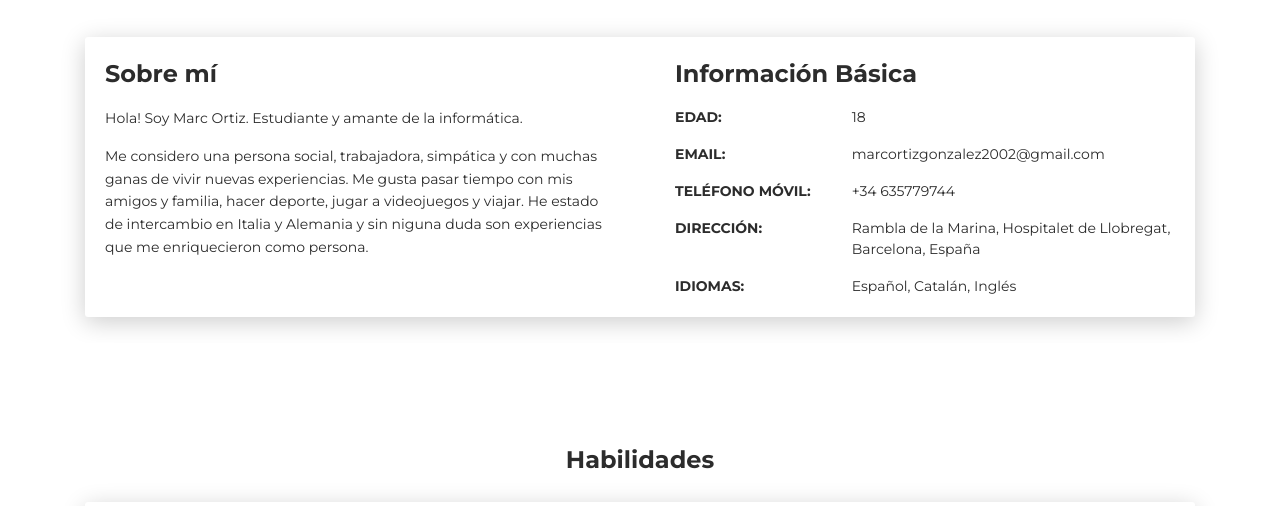
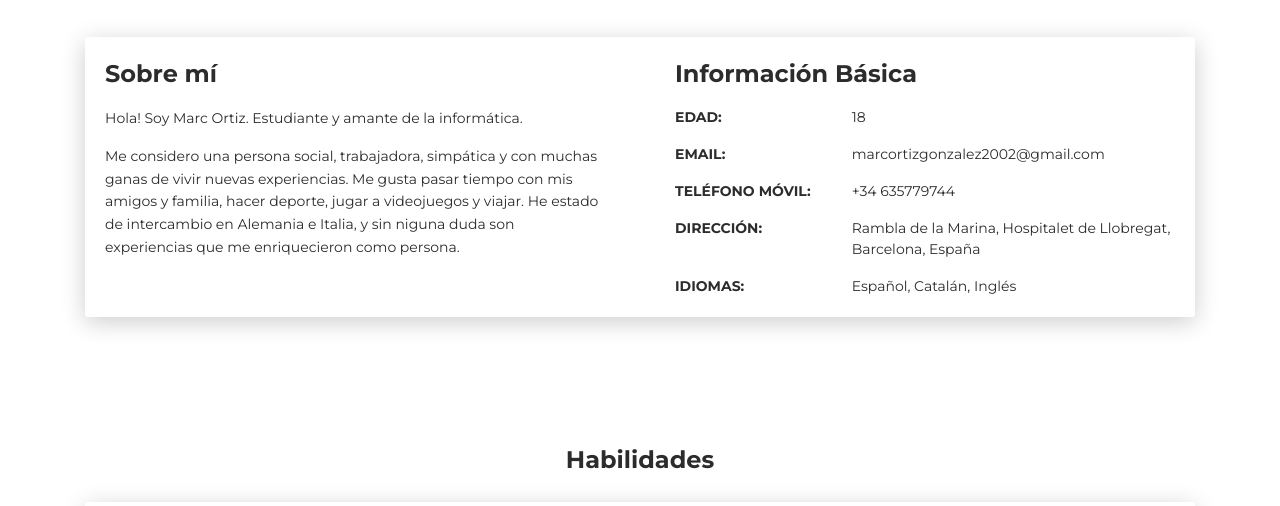
Before and after one commit to marcortizgonzalez/cv-web, a plain HTML site: page index.html in a window 1280 px wide. Shown: the part 583-1089 px from the top of the page. Drawn offline with Linux system fonts and the light colour scheme; files whose address does not match are found by name.

Commit message:
14/01/21.11:50

```diff
--- a/index.html
+++ b/index.html
@@ -77,7 +77,7 @@
                                     <div class="h4 mt-0 title">Sobre mí</div>
                                     <p>Hola! Soy Marc Ortiz. Estudiante y amante de la informática.</p>
                                     <p>Me considero una persona social, trabajadora, simpática y con muchas ganas de vivir nuevas experiencias. Me gusta pasar tiempo con mis amigos y familia, hacer deporte, jugar a videojuegos y viajar. He estado de intercambio
-                                        en Italia y Alemania y sin niguna duda son experiencias que me enriquecieron como persona.
+                                        en Alemania e Italia, y sin niguna duda son experiencias que me enriquecieron como persona.
                                     </p>
                                 </div>
                             </div>
```
